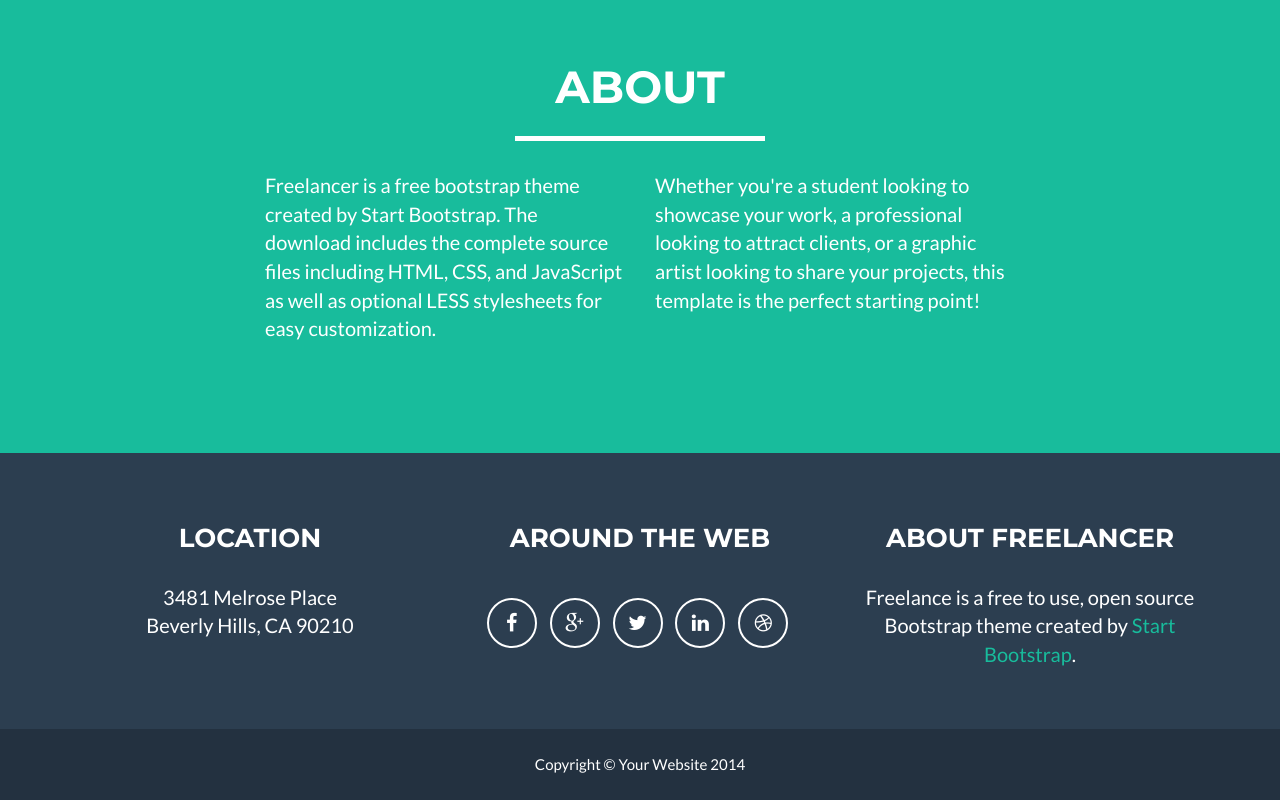
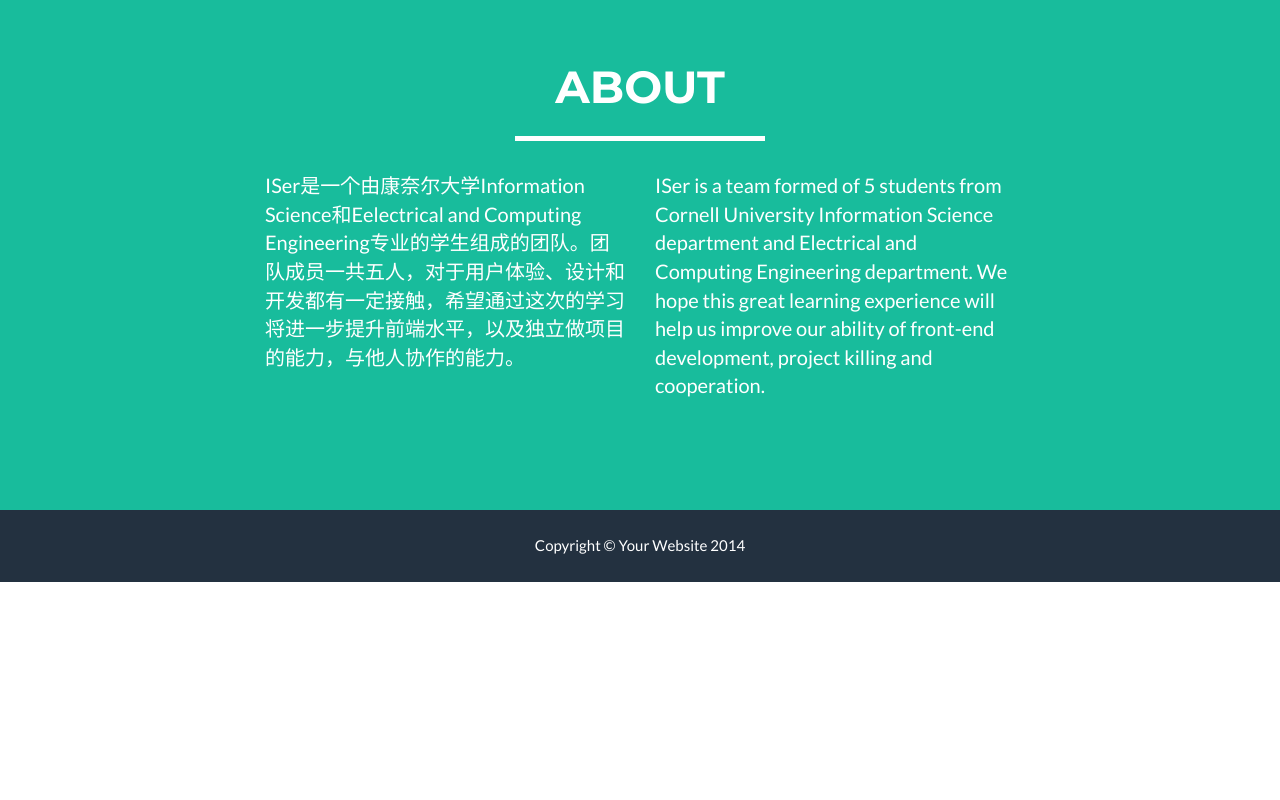
Before and after one commit to ChenxiSu/FrontEndTeamShow, a plain HTML site: page index.html in a window 1280 px wide. Shown: the part 1703-2503 px from the top of the page. After the commit the page ends 2285 px from the top, so only its background shows below. Drawn offline with nearby package versions, Linux system fonts and the light colour scheme.

Commit message:
footer deleted, Chinese description added

```diff
--- a/index.html
+++ b/index.html
@@ -87,7 +87,7 @@
         <div class="container">
             <div class="row">
                 <div class="col-lg-12 text-center">
-                    <h2>Portfolio</h2>
+                    <h2>Give me five!  Now you have!</h2>
                     <hr class="star-primary">
                 </div>
             </div>
@@ -167,10 +167,10 @@
             </div>
             <div class="row">
                 <div class="col-lg-4 col-lg-offset-2">
-                    <p>Freelancer is a free bootstrap theme created by Start Bootstrap. The download includes the complete source files including HTML, CSS, and JavaScript as well as optional LESS stylesheets for easy customization.</p>
+                    <p>ISer是一个由康奈尔大学Information Science和Eelectrical and Computing Engineering专业的学生组成的团队。团队成员一共五人，对于用户体验、设计和开发都有一定接触，希望通过这次的学习将进一步提升前端水平，以及独立做项目的能力，与他人协作的能力。</p>
                 </div>
                 <div class="col-lg-4">
-                    <p>Whether you're a student looking to showcase your work, a professional looking to attract clients, or a graphic artist looking to share your projects, this template is the perfect starting point!</p>
+                    <p>ISer is a team formed of 5 students from Cornell University Information Science department and Electrical and Computing Engineering department. We hope this great learning experience will help us improve our ability of front-end development, project killing and cooperation. </p>
                 </div>
             </div>
         </div>
@@ -178,40 +178,6 @@
 
     <!-- Footer -->
     <footer class="text-center">
-        <div class="footer-above">
-            <div class="container">
-                <div class="row">
-                    <div class="footer-col col-md-4">
-                        <h3>Location</h3>
-                        <p>3481 Melrose Place<br>Beverly Hills, CA 90210</p>
-                    </div>
-                    <div class="footer-col col-md-4">
-                        <h3>Around the Web</h3>
-                        <ul class="list-inline">
-                            <li>
-                                <a href="#" class="btn-social btn-outline"><i class="fa fa-fw fa-facebook"></i></a>
-                            </li>
-                            <li>
-                                <a href="#" class="btn-social btn-outline"><i class="fa fa-fw fa-google-plus"></i></a>
-                            </li>
-                            <li>
-                                <a href="#" class="btn-social btn-outline"><i class="fa fa-fw fa-twitter"></i></a>
-                            </li>
-                            <li>
-                                <a href="#" class="btn-social btn-outline"><i class="fa fa-fw fa-linkedin"></i></a>
-                            </li>
-                            <li>
-                                <a href="#" class="btn-social btn-outline"><i class="fa fa-fw fa-dribbble"></i></a>
-                            </li>
-                        </ul>
-                    </div>
-                    <div class="footer-col col-md-4">
-                        <h3>About Freelancer</h3>
-                        <p>Freelance is a free to use, open source Bootstrap theme created by <a href="http://startbootstrap.com">Start Bootstrap</a>.</p>
-                    </div>
-                </div>
-            </div>
-        </div>
         <div class="footer-below">
             <div class="container">
                 <div class="row">
```
